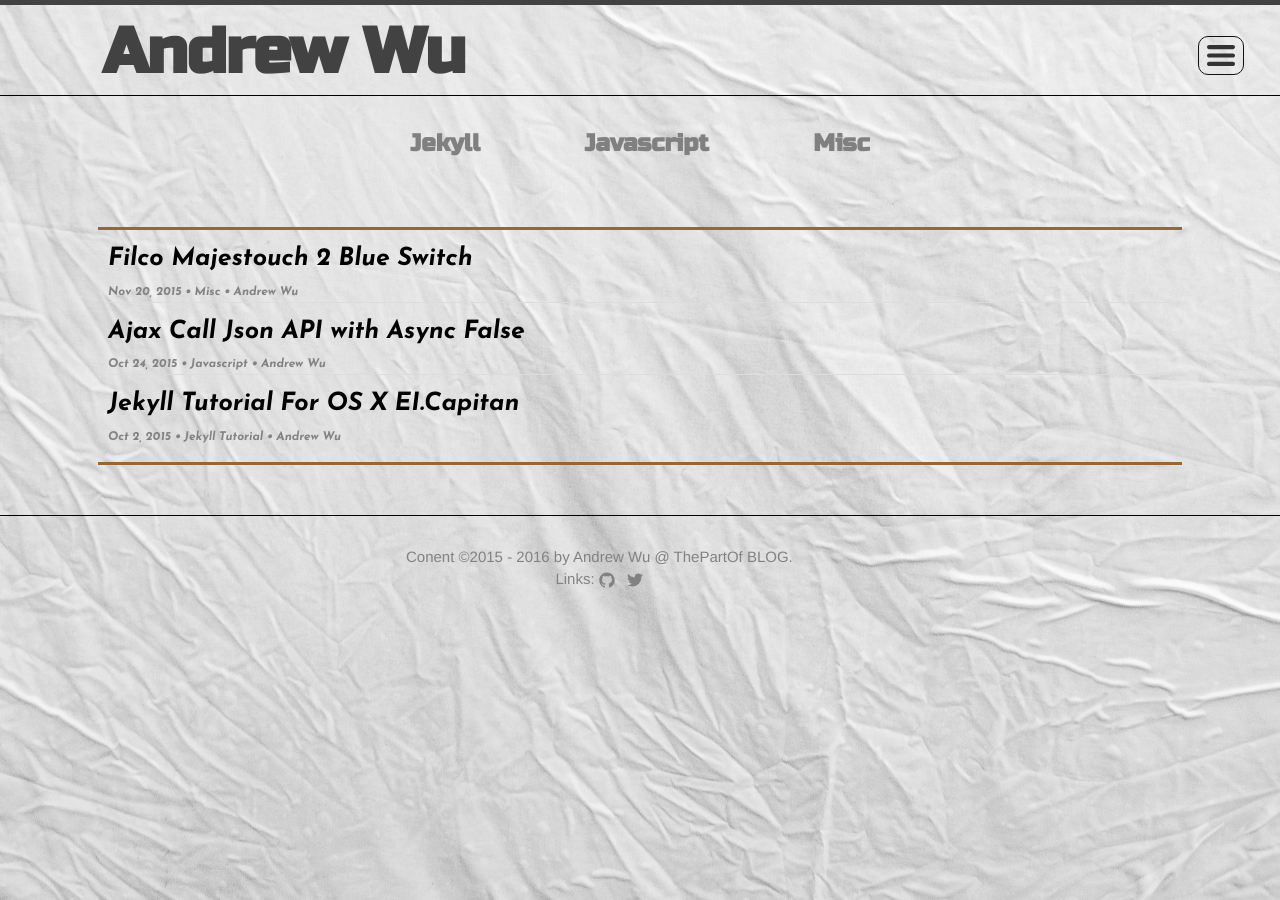
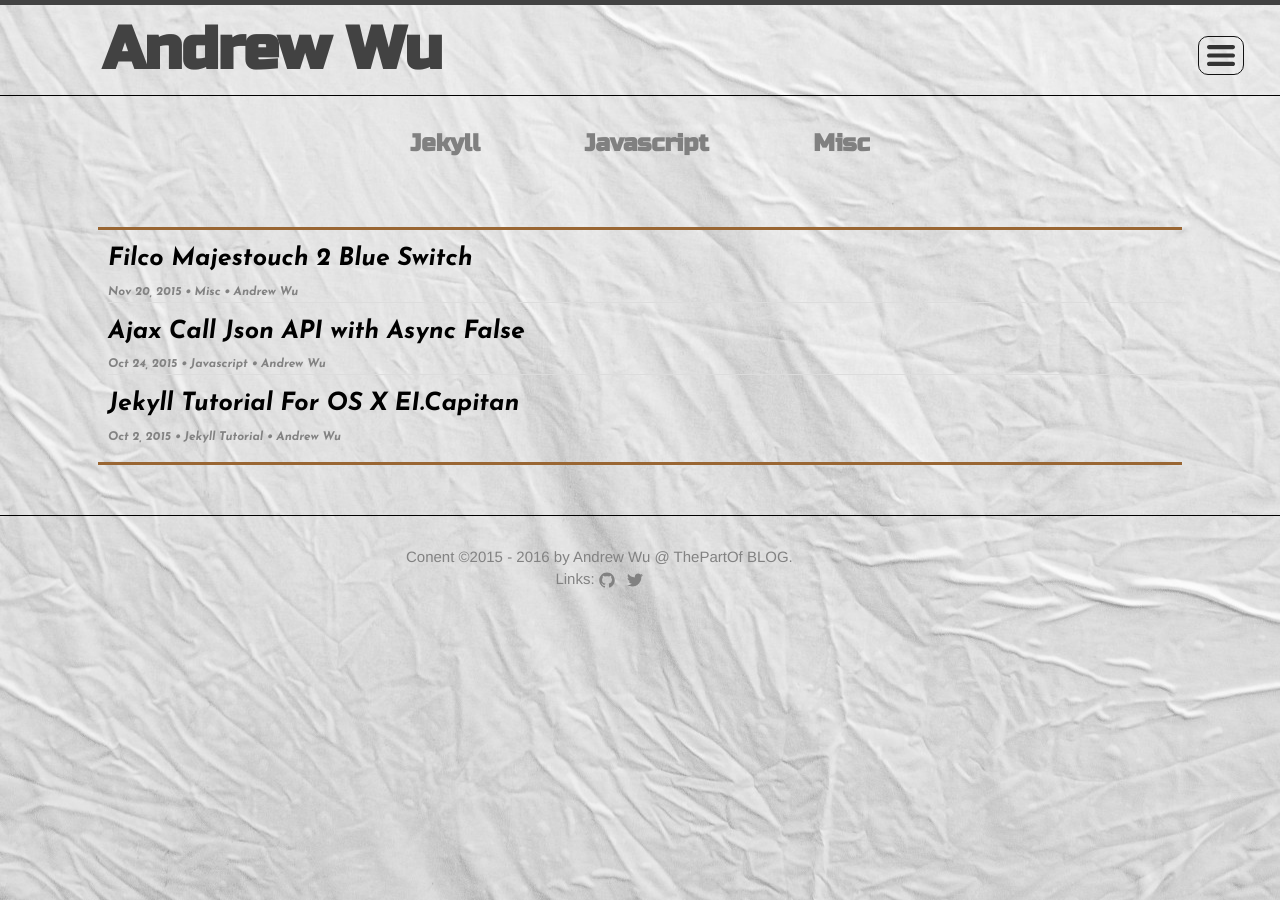
Before and after one commit to thepartof/thepartof.github.io, a Jekyll site: the page built from index.html, in a window 1280 px wide. Built offline with Jekyll 4.4.1, drawn with Linux system fonts in a browser that asks for light colours.

Commit message:
Update _layout.scss

```diff
--- a/_sass/_layout.scss
+++ b/_sass/_layout.scss
@@ -95,10 +95,9 @@
 }
 
 .site-title {
-    font-size: 5vw;
+    font-size: 60px;
     letter-spacing: -1px;
     margin-left: 3%;
-    margin-bottom: 5%;
     text-align: left;
     font-family: 'Russo One', sans-serif;
 
```
